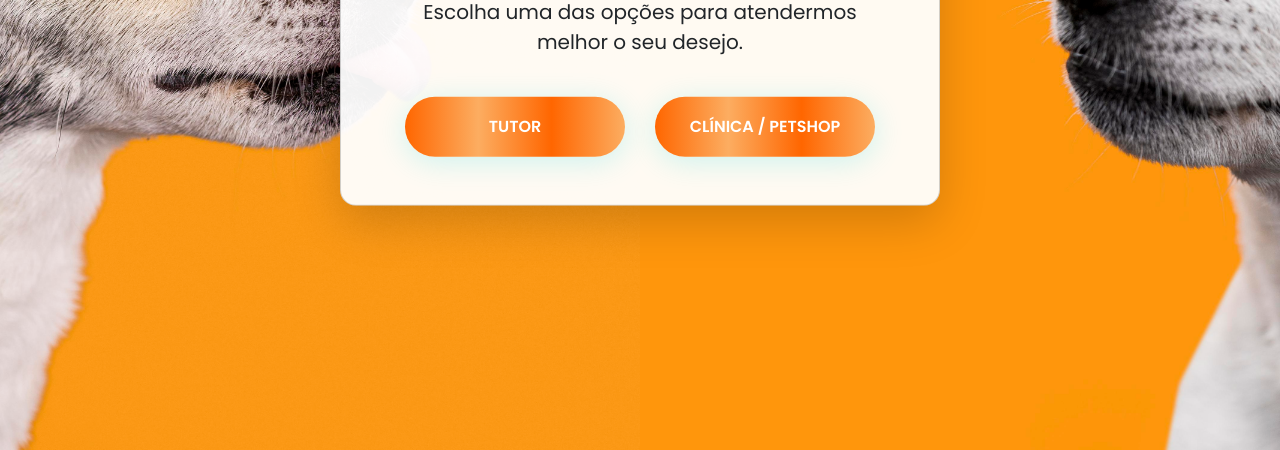
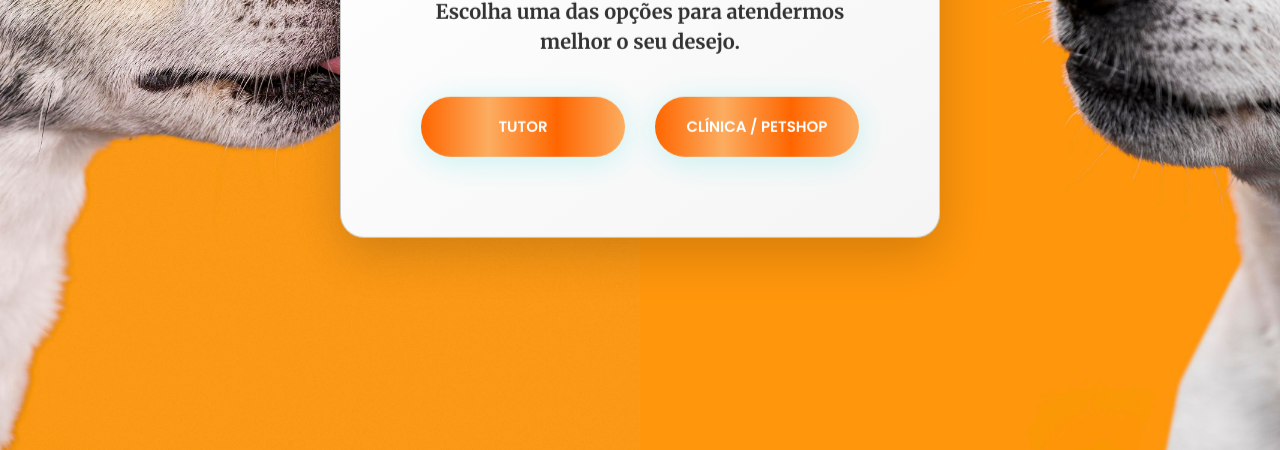
Before and after one commit to pedbza/Pet-Connect, a plain HTML site: page index.html in a window 1280 px wide. Shown: the part 350-800 px from the top of the page. Drawn offline with nearby package versions, Linux system fonts and the light colour scheme.

Commit message:
tela de tutor/clinica feita

```diff
--- a/assets/css/tutor_clinica.css
+++ b/assets/css/tutor_clinica.css
@@ -1,4 +1,4 @@
-/* Reset e base */
+/* Reset básico */
 * {
   margin: 0;
   padding: 0;
@@ -24,22 +24,21 @@ body {
   background-size: cover;
   background-repeat: no-repeat;
   background-position: center;
+  transition: background-position 0.5s ease;
 }
 
 .bg-left {
   background-image: url('/assets/img/capa3.jpg');
   background-position: 30% center;
-  transition: background-position 0.5s ease;
 }
 
 .bg-left:hover {
-  background-position: 20% center;
+  background-position: 21% center;
 }
 
 .bg-right {
   background-image: url('/assets/img/capa5.jpg');
   background-position: 70% center;
-  transition: background-position 0.5s ease;
 }
 
 .bg-right:hover {
@@ -53,18 +52,23 @@ body {
   left: 50%;
   width: 90%;
   max-width: 600px;
-  transform: translate(-50%, -60%);
+  transform: translate(-50%, -50%);
   z-index: 10;
-  background-color: rgba(255, 255, 255, 0.95);
-  border-radius: 1rem;
-  animation: slideDownFade 1s ease-out forwards;
-  box-shadow: 0 12px 30px rgba(0, 0, 0, 0.3);
-  overflow: visible;
+  background: linear-gradient(145deg, #ffffff, #f5f5f5);
+  border-radius: 1.5rem;
+  padding: 2rem;
+  box-shadow: 0 15px 40px rgba(0, 0, 0, 0.2);
+  transition: transform 0.4s cubic-bezier(0.4, 0, 0.2, 1), box-shadow 0.4s ease;
+  animation: slideDownFade 2.5s ease forwards;
+  will-change: transform;
 }
 
+.content-card:hover {
+  transform: translate(-50%, -50%) scale(1.05);
+  box-shadow: 0 25px 60px rgba(0, 0, 0, 0.35);
+}
 
-
-/* Animação da entrada */
+/* Animação de entrada */
 @keyframes slideDownFade {
   0% {
     opacity: 0;
@@ -76,93 +80,82 @@ body {
   }
 }
 
-/* Estilo dos botões */
-.btn-tutor,
-.btn-clinic {
+/* Animação dourada */
+@keyframes goldPulse {
+  0%, 100% {
+    color: #333333;
+  }
+  50% {
+    color: #daa520;
+  }
+}
+
+/* Título e texto sem animação inicial */
+.content-card .card-title,
+.content-card .card-text {
+  font-family: 'Merriweather', serif;
+  animation: none;
+  color: #333333;
+  transition: color 0.3s ease;
+  cursor: default;
+  font-weight: 700;
+}
+
+/* Animação dourada ativada só no hover */
+.content-card .card-title:hover,
+.content-card .card-text:hover {
+  animation: goldPulse 2.5s infinite;
+  cursor: pointer;
+}
+
+/* Botões */
+.btn-tutor, .btn-clinic {
   padding: 14px 30px;
   font-size: 1rem;
   font-weight: 600;
   border-radius: 10px;
-  transition: 0.3s;
   min-width: 180px;
   box-sizing: border-box;
   transition: background-color 0.3s ease, box-shadow 0.3s ease;
-  box-shadow: 0 8px 15px transparent; /* reserva o espaço da sombra */
+  box-shadow: 0 8px 15px transparent;
+  border: none;
+  position: relative;
+  z-index: 20;
+  cursor: pointer;
+  color: white;
 }
 
 .btn-tutor {
-  background-color: #4CAF50; /* verde */
-  color: white;
-  border: none;
-  border-radius: 10px;
-  padding: 14px 30px;
-  font-size: 1rem;
-  font-weight: 600;
-  min-width: 180px;
-  transition: background-color 0.3s ease;
-  position: relative;
-  z-index: 20;
+  background-color: #4CAF50;
 }
 
 .btn-tutor:hover {
   background-color: #45a045;
-  box-shadow: 0 8px 15px rgba(76, 175, 80, 0.4); /* mesma posição e tamanho da sombra */
+  box-shadow: 0 8px 15px rgba(76, 175, 80, 0.4);
 }
 
 .btn-clinic {
-  background-color: #2196F3; /* azul */
-  color: white;
-  border: none;
-  border-radius: 10px;
-  padding: 14px 30px;
-  font-size: 1rem;
-  font-weight: 600;
-  min-width: 180px;
-  transition: background-color 0.3s ease;
-  position: relative;
-  z-index: 20;
-  margin-bottom: 8px; /* reserva espaço para a sombra */
-
+  background-color: #2196F3;
+  margin-bottom: 8px;
 }
 
 .btn-clinic:hover {
   background-color: #1976d2;
   box-shadow: 0 8px 15px rgba(33, 150, 243, 0.4);
 }
+
 /* Responsividade */
 @media (max-width: 768px) {
   .background-container {
     flex-direction: column;
   }
 
-  .content-card .card-body {
-    padding: 2rem;
-  }
-
-  .btn-tutor,
-  .btn-clinic {
+  .btn-tutor, .btn-clinic {
     width: 100%;
   }
 }
-/* Ícones flutuantes nos botões */
-.icon-hover {
-  position: absolute;
-  top: -20px;
-  left: 50%;
-  transform: translateX(-50%) translateY(10px);
-  font-size: 1.5rem;
-  opacity: 0;
-  transition: all 0.3s ease;
-  color: inherit;
 
-}
-
-/* Animação no hover */
-.btn-tutor:hover .icon-hover,
-.btn-clinic:hover .icon-hover {
-  opacity: 1;
-  transform: translateX(-50%) translateY(-10px);
-}
+/* Container dos botões */
 .button-wrapper {
   display: flex;
   justify-content: center;
@@ -170,14 +163,22 @@ body {
   margin-top: 40px;
 }
 
+/* Botão customizado */
 .wrap-login100-form-btn {
   position: relative;
-  width: 220px;      /* largura controlada */
-  height: 60px;      /* altura padrão */
+  width: 220px;
+  height: 60px;
   border-radius: 30px;
-  overflow: visible; /* permite que o ícone ultrapasse */
-  box-shadow: 0 5px 30px 0px rgba(3, 216, 222, 0.2);
+  overflow: visible;
+  box-shadow: 0 5px 30px 0 rgba(3, 216, 222, 0.2);
   transition: all 0.3s ease-in-out;
+  text-decoration: none;
+  outline: none;
+}
+
+.wrap-login100-form-btn:focus {
+  outline: 2px solid #ff6600;
+  outline-offset: 4px;
 }
 
 .login100-form-bgbtn {
@@ -196,13 +197,14 @@ body {
 .wrap-login100-form-btn:hover .login100-form-bgbtn {
   opacity: 1;
 }
+
 .login100-form-btn {
   width: 100%;
   height: 100%;
   background: transparent;
   border: none;
   font-family: 'Poppins', sans-serif;
-  font-size: 16px;
+  font-size: 15px;
   font-weight: 600;
   color: #fff;
   text-transform: uppercase;
@@ -213,30 +215,61 @@ body {
   gap: 10px;
   z-index: 2;
   cursor: pointer;
-  border-radius: 30px; /* mesmo raio do container externo */
+  border-radius: 30px;
 }
 
-/* Ícones animados */
+/* Ícones animados nos botões */
 .wrap-login100-form-btn .icon {
   position: absolute;
-  top: -40px;
-  left: 50%;
+  top: -10px;
+  left: 48%;
   transform: translateX(-50%);
-  font-size: 24px;
+  font-size: 22px;
   opacity: 0;
   transition: all 0.4s ease-in-out;
-  z-index: 1000; /* Mantém o ícone acima do botão */
-  pointer-events: none; /* Impede que o ícone atrapalhe o clique no botão */
+  z-index: 1000;
+  pointer-events: none;
 }
 
 .wrap-login100-form-btn:hover .icon {
   top: -20px;
   opacity: 1;
 }
+
 .icon-tutor {
-  color: #17751a !important; /* Verde */
+  color: #17751a !important;
 }
 
 .icon-clinic {
-  color: #2196F3 !important; /* Azul */
+  color: #2196F3 !important;
 }
+
+/* Animação para a mãozinha */
+.waving-hand {
+  margin-left: 10px;
+  font-size: 1.8rem;
+  animation: wave 1s infinite;
+}
+
+@keyframes wave {
+  0% { transform: rotate(0deg); }
+  20% { transform: rotate(20deg); }
+  40% { transform: rotate(-15deg); }
+  60% { transform: rotate(15deg); }
+  80% { transform: rotate(-10deg); }
+  100% { transform: rotate(0deg); }
+}
+
+@keyframes bounceDog {
+  0%, 100% {
+    transform: translateY(0);
+  }
+  50% {
+    transform: translateY(-15px);
+  }
+}
+
+.icon-tutor {
+  animation: bounceDog 1.2s ease-in-out infinite;
+  display: inline-block; /* importante para animação funcionar */
+}
--- a/index.html
+++ b/index.html
@@ -2,52 +2,47 @@
 <html lang="pt-br">
 <head>
   <meta charset="UTF-8" />
-  <meta name="viewport" content="width=device-width, initial-scale=1.0"/>
+  <meta name="viewport" content="width=device-width, initial-scale=1" />
   <title>PetCare - Bem-vindo</title>
 
   <!-- Bootstrap -->
-  <link href="https://cdn.jsdelivr.net/npm/bootstrap@5.3.3/dist/css/bootstrap.min.css" rel="stylesheet"/>
+  <link href="https://cdn.jsdelivr.net/npm/bootstrap@5.3.3/dist/css/bootstrap.min.css" rel="stylesheet" />
 
-  <!-- Google Fonts: Poppins -->
-  <link href="https://fonts.googleapis.com/css2?family=Poppins:wght@400;600&display=swap" rel="stylesheet"/>
-  <!-- Font Awesome -->
-<link rel="stylesheet" href="https://cdnjs.cloudflare.com/ajax/libs/font-awesome/6.5.0/css/all.min.css">
+  <link href="https://fonts.googleapis.com/css2?family=Merriweather:wght@400;700&display=swap" rel="stylesheet" />
 
 
-  <!-- CSS customizado -->
-  <link rel="stylesheet" href="assets/css/tutor_clinica.css"/>
-  <!-- Adicione isso no <head> -->
-<link rel="stylesheet" href="https://cdnjs.cloudflare.com/ajax/libs/font-awesome/6.5.0/css/all.min.css">
+  <!-- Google Fonts -->
+  <link href="https://fonts.googleapis.com/css2?family=Poppins:wght@400;600&display=swap" rel="stylesheet" />
+  <link href="https://fonts.googleapis.com/css2?family=Playfair+Display:wght@600&display=swap" rel="stylesheet" />
 
+  <!-- Font Awesome -->
+  <link rel="stylesheet" href="https://cdnjs.cloudflare.com/ajax/libs/font-awesome/6.5.0/css/all.min.css" />
+
+  <!-- CSS principal -->
+  <link rel="stylesheet" href="assets/css/tutor_clinica.css" />
 </head>
 <body>
-  <!-- Fundo com imagens -->
   <div class="background-container">
     <div class="bg-left"></div>
     <div class="bg-right"></div>
   </div>
 
-  <!-- Card com animação -->
   <div class="content-card card shadow-lg text-center animate-card">
+    <div class="dog-icon"></div>
     <div class="card-body p-5">
-      <h1 class="card-title fs-2 mb-3">BEM-VINDO!</h1>
+      <h1 class="card-title fs-2 mb-3">Bem-Vindo ao PetConnect!</h1>
       <p class="card-text fs-5 mb-4">Escolha uma das opções para atendermos melhor o seu desejo.</p>
       <div class="button-wrapper">
-        <div class="wrap-login100-form-btn">
-            <div class="login100-form-bgbtn"></div>
-            <i class="fa-solid fa-dog icon icon-tutor"></i>
-            <button class="login100-form-btn btn-tutor">
-              TUTOR
-            </button>
-          </div>
-
-          <div class="wrap-login100-form-btn">
-            <div class="login100-form-bgbtn"></div>
-            <i class="fa-solid fa-user-doctor icon icon-clinic"></i>
-            <button class="login100-form-btn btn-clinic">
-              CLÍNICA / PETSHOP
-            </button>
-          </div>
+        <a href="/login/login_tutor.html" class="wrap-login100-form-btn">
+          <div class="login100-form-bgbtn"></div>
+          <i class="fa-solid fa-dog icon icon-tutor"></i>
+          <span class="login100-form-btn btn-tutor">TUTOR</span>
+        </a>
+        <a href="/login/login_estabelecimento.html" class="wrap-login100-form-btn">
+          <div class="login100-form-bgbtn"></div>
+          <i class="fa-solid fa-user-doctor icon icon-clinic"></i>
+          <span class="login100-form-btn btn-clinic">CLÍNICA / PETSHOP</span>
+        </a>
       </div>
     </div>
   </div>
```
Also changed, not shown: assets/js/tutor_clinica.js (added, +11 -0 lines), assets/css/site.css (deleted).
